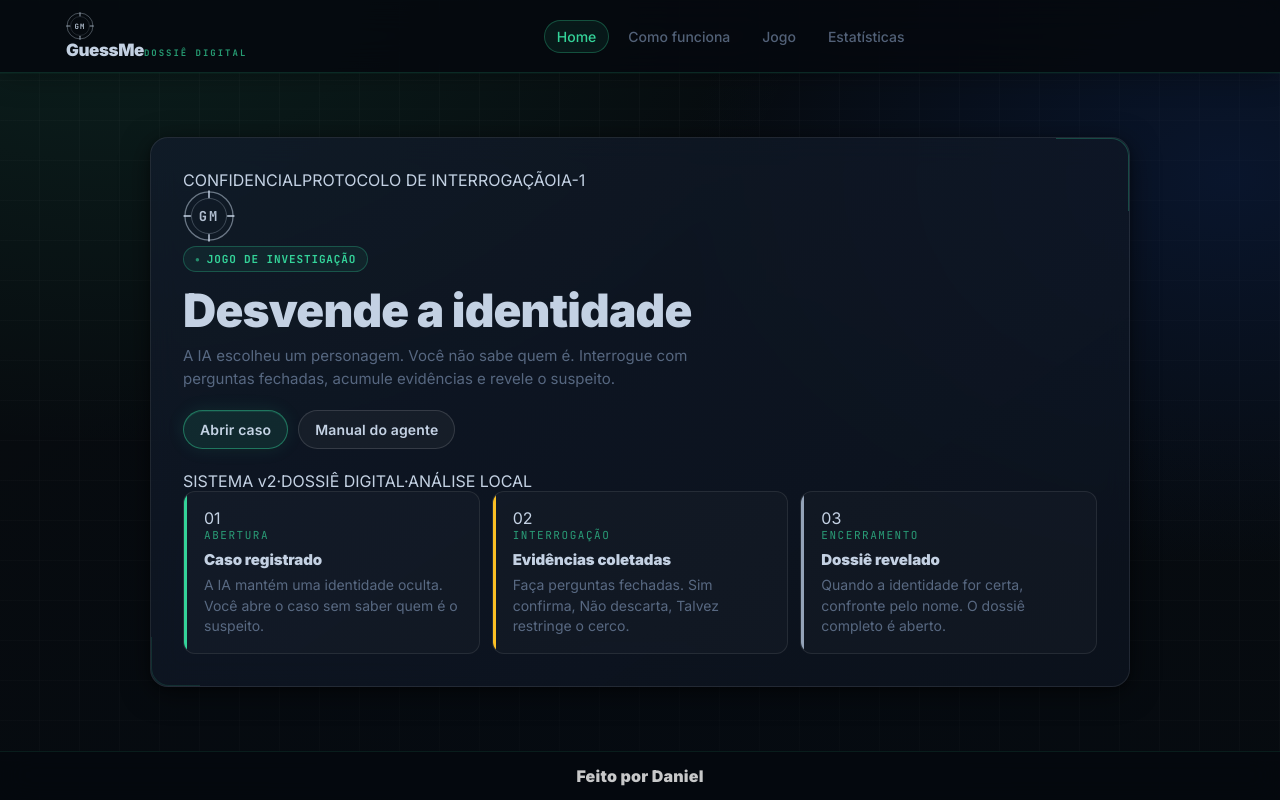
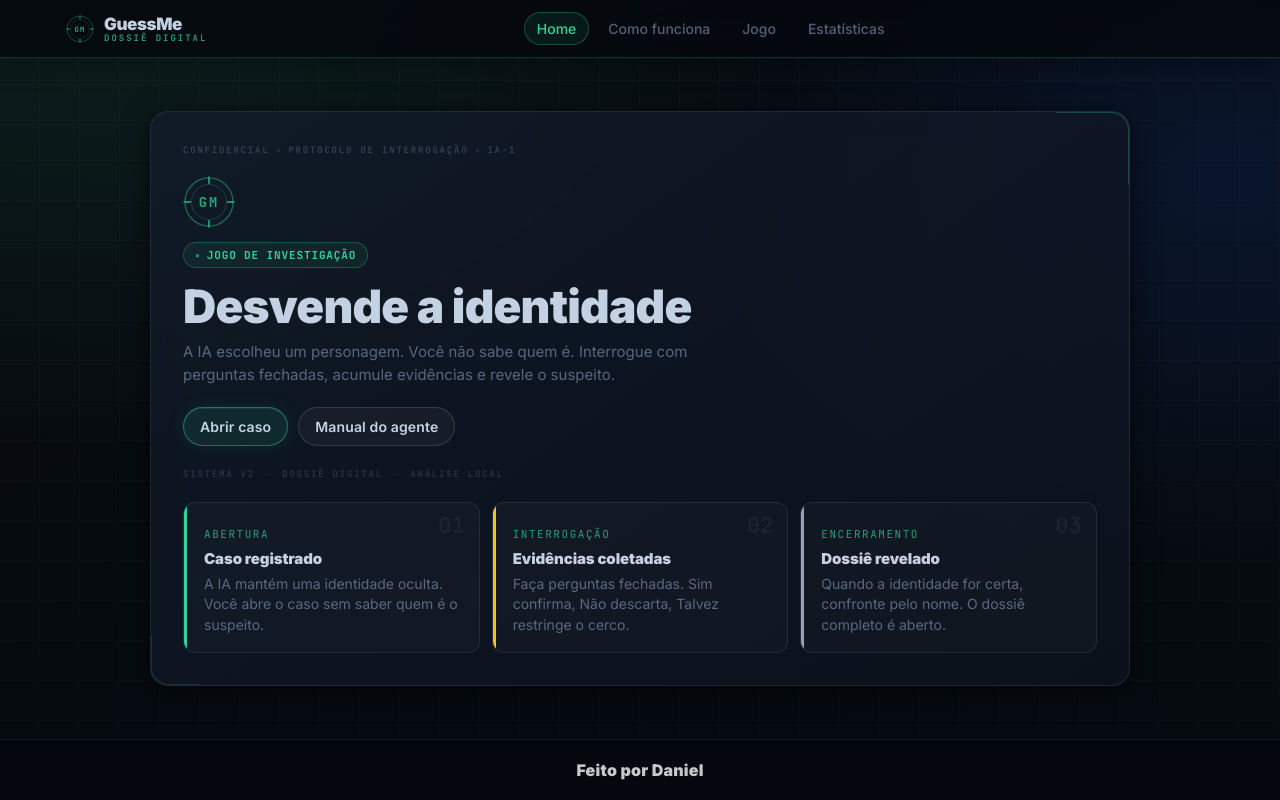
Before and after one commit to Daniel-Macedo-dev/GuessMe, a React (Vite) app in the folder guessme/: page / in a window 1280 px wide. Built offline with nearby package versions, Linux system fonts and the light colour scheme; no server answers.

Commit message:
feat(ui): add dossier visual signature CSS — brand mark, stamps, classification strips, terminal labels, and microinteractions

```diff
--- a/guessme/src/styles/index.css
+++ b/guessme/src/styles/index.css
@@ -2249,3 +2249,372 @@ a:focus-visible{
 @media (prefers-reduced-motion: reduce){
   .rankProgressFill, .achievementProgressFill{ transition: none; }
 }
+
+/* ══════════════════════════════════════════════════════════
+   VISUAL SIGNATURE — DOSSIER IDENTITY SYSTEM
+   ══════════════════════════════════════════════════════════ */
+
+/* ── Brand mark ── */
+.brandMark{
+  color: var(--accent);
+  display: block;
+  flex-shrink: 0;
+}
+
+/* Navbar: brand layout with mark icon */
+.brand{
+  display: flex;
+  flex-direction: row;
+  align-items: center;
+  gap: 10px;
+}
+.brandMarkIcon{
+  opacity: 0.88;
+  transition: opacity var(--t-fast);
+}
+.brand:hover .brandMarkIcon{ opacity: 1; }
+
+.brandText{
+  display: flex;
+  flex-direction: column;
+  gap: 0;
+}
+
+/* ── Case stamp primitive ── */
+.caseStamp{
+  display: inline-block;
+  font-family: var(--font-mono);
+  font-weight: 900;
+  letter-spacing: 0.18em;
+  text-transform: uppercase;
+  border: 1.5px solid;
+  border-radius: 3px;
+  line-height: 1;
+}
+
+.caseStamp--sm{ font-size: 9px;  padding: 2px 7px; }
+.caseStamp--md{ font-size: 11px; padding: 4px 10px; }
+.caseStamp--lg{ font-size: 14px; padding: 6px 16px; }
+
+.caseStamp--active{
+  color: var(--accent);
+  border-color: rgba(52,211,153,0.50);
+  background: rgba(52,211,153,0.07);
+  box-shadow: 0 0 14px rgba(52,211,153,0.14);
+  text-shadow: 0 0 12px rgba(52,211,153,0.35);
+}
+.caseStamp--closed{
+  color: var(--muted);
+  border-color: var(--border2);
+}
+.caseStamp--classified{
+  color: var(--accent-evidence);
+  border-color: rgba(251,191,36,0.44);
+  background: rgba(251,191,36,0.06);
+}
+.caseStamp--archived{
+  color: var(--mystery);
+  border-color: rgba(148,163,184,0.35);
+  background: rgba(148,163,184,0.05);
+}
+.caseStamp--intel{
+  color: var(--intel);
+  border-color: rgba(34,211,238,0.40);
+  background: rgba(34,211,238,0.05);
+}
+.caseStamp--pulse::before{
+  content: "● ";
+  font-size: 7px;
+  animation: pulse 2.4s ease-in-out infinite;
+}
+
+/* ── Dossier section header primitive ── */
+.dossierSectionHeader{
+  display: flex;
+  flex-direction: column;
+  gap: 4px;
+  margin-bottom: 14px;
+}
+.dossierSectionLabel{
+  font-family: var(--font-mono);
+  font-size: 10px;
+  font-weight: 900;
+  letter-spacing: 0.16em;
+  text-transform: uppercase;
+  color: var(--accent);
+  opacity: 0.72;
+}
+.dossierSectionTitle{
+  margin: 0;
+  font-size: 22px;
+  font-weight: 900;
+  letter-spacing: -0.2px;
+}
+.dossierSectionMeta{
+  margin: 0;
+  font-family: var(--font-mono);
+}
+
+/* ── Home hero: classification strip ── */
+.heroClassification{
+  display: flex;
+  align-items: center;
+  gap: 8px;
+  margin-bottom: 20px;
+  flex-wrap: wrap;
+}
+.heroClassLabel{
+  font-family: var(--font-mono);
+  font-size: 9px;
+  font-weight: 700;
+  letter-spacing: 0.20em;
+  text-transform: uppercase;
+  color: var(--muted-dim);
+  opacity: 0.75;
+}
+.heroClassDot{
+  width: 3px;
+  height: 3px;
+  border-radius: 50%;
+  background: var(--muted-dim);
+  opacity: 0.45;
+  flex-shrink: 0;
+}
+
+/* ── Home hero: seal ── */
+.heroSealRow{
+  margin-bottom: 14px;
+}
+.heroSealMark{
+  color: var(--accent);
+  opacity: 0.85;
+}
+
+/* ── Home hero: metadata strip ── */
+.heroMeta{
+  display: flex;
+  align-items: center;
+  gap: 10px;
+  margin-top: 18px;
+  margin-bottom: 22px;
+  flex-wrap: wrap;
+}
+.heroMeta span{
+  font-family: var(--font-mono);
+  font-size: 9px;
+  font-weight: 700;
+  letter-spacing: 0.20em;
+  text-transform: uppercase;
+  color: var(--muted-dim);
+  opacity: 0.55;
+}
+.heroMetaDot{
+  opacity: 0.35 !important;
+}
+
+/* ── Home: protocol cards ── */
+.heroProtocolCard{
+  position: relative;
+  padding-top: 24px;
+}
+.heroProtocolNum{
+  position: absolute;
+  top: 12px;
+  right: 14px;
+  font-family: var(--font-mono);
+  font-size: 22px;
+  font-weight: 900;
+  color: var(--muted-dim);
+  opacity: 0.22;
+  line-height: 1;
+  pointer-events: none;
+  user-select: none;
+}
+
+/* ── HowItWorks: protocol header ── */
+.protocolHeader{
+  margin-bottom: 6px;
+}
+.protocolClassLabel{
+  display: block;
+  font-family: var(--font-mono);
+  font-size: 9px;
+  font-weight: 700;
+  letter-spacing: 0.20em;
+  text-transform: uppercase;
+  color: var(--muted-dim);
+  opacity: 0.65;
+  margin-bottom: 8px;
+}
+
+/* ── Game desk: transcript label ── */
+.transcriptLabel{
+  display: flex;
+  align-items: center;
+  gap: 10px;
+  margin: 0 0 8px;
+}
+.transcriptLabelText{
+  font-family: var(--font-mono);
+  font-size: 9px;
+  font-weight: 900;
+  letter-spacing: 0.18em;
+  text-transform: uppercase;
+  color: var(--muted-dim);
+  opacity: 0.65;
+  white-space: nowrap;
+  flex-shrink: 0;
+}
+.transcriptLabelLine{
+  flex: 1;
+  height: 1px;
+  background: linear-gradient(90deg, var(--border) 0%, transparent 100%);
+}
+
+/* ── Game desk: query section labels ── */
+.querySection{
+  margin-top: 8px;
+}
+.queryLabel{
+  display: block;
+  font-family: var(--font-mono);
+  font-size: 9px;
+  font-weight: 900;
+  letter-spacing: 0.18em;
+  text-transform: uppercase;
+  color: var(--muted-dim);
+  opacity: 0.60;
+  margin-bottom: 6px;
+}
+.queryInputSection{
+  margin-top: 4px;
+}
+.queryInputLabel{
+  margin-bottom: 4px;
+}
+
+/* ── Stats: intelligence report classification ── */
+.statsReportClass{
+  display: block;
+  font-family: var(--font-mono);
+  font-size: 9px;
+  font-weight: 700;
+  letter-spacing: 0.20em;
+  text-transform: uppercase;
+  color: var(--muted-dim);
+  opacity: 0.55;
+  margin-bottom: 10px;
+}
+
+/* ── Improved panel hover ── */
+.panel{
+  transition: box-shadow var(--t-base);
+}
+
+/* ── Improved card hover lift ── */
+.card:hover{
+  transform: translateY(-1px);
+  box-shadow: 0 8px 32px rgba(0,0,0,0.40);
+}
+.card{ transition: background var(--t-base), border-color var(--t-base), transform var(--t-base), box-shadow var(--t-base); }
+
+/* ── Better button glow on hover ── */
+.btn-primary:hover{
+  box-shadow: 0 0 26px rgba(52,211,153,0.22), inset 0 1px 0 rgba(52,211,153,0.18);
+}
+
+/* ── Chip hover glow ── */
+.chip:hover{
+  box-shadow: 0 0 14px rgba(52,211,153,0.10);
+}
+
+/* ── Navbar bottom border enhancement ── */
+.topbar{
+  border-bottom-width: 1px;
+  border-bottom-color: rgba(52,211,153,0.20);
+}
+
+/* ── Footer dossier mark ── */
+.footerBar{
+  display: flex;
+  align-items: center;
+  justify-content: center;
+  gap: 16px;
+}
+.footerRef{
+  font-family: var(--font-mono);
+  font-size: 9px;
+  font-weight: 700;
+  letter-spacing: 0.14em;
+  text-transform: uppercase;
+  color: var(--muted-dim);
+  opacity: 0.40;
+}
+
+/* ── Improved focus ring across all interactive ── */
+.btn:focus-visible,
+.chip:focus-visible,
+.navLink:focus-visible,
+a:focus-visible,
+.input:focus-visible{
+  outline: none;
+  box-shadow: 0 0 0 2px rgba(52,211,153,0.20), 0 0 0 4px rgba(52,211,153,0.10);
+  border-color: var(--border-glow);
+}
+
+/* ── Evidence notebook dossier pin feel ── */
+.notebook{
+  border-left: 2px solid rgba(52,211,153,0.14);
+}
+
+/* ── Stats panel top indicator ── */
+.statsPanel::before{
+  content: '';
+  display: block;
+  width: 28px;
+  height: 2px;
+  background: var(--accent);
+  opacity: 0.40;
+  margin-bottom: 10px;
+  border-radius: 999px;
+}
+
+/* ── History card hover ── */
+.historyCard:hover{
+  transform: translateY(-1px);
+}
+.historyCard{ transition: background var(--t-base), border-color var(--t-base), transform var(--t-base); }
+
+/* ── Dossier scan line texture for chat/terminal panels ── */
+.chatScroll{
+  background-image:
+    var(--surface-chat),
+    repeating-linear-gradient(0deg, transparent 0px, transparent 22px, rgba(52,211,153,0.018) 22px, rgba(52,211,153,0.018) 23px);
+  background-blend-mode: normal;
+}
+
+/* ── Responsive new classes ── */
+@media (max-width: 640px){
+  .heroClassification{ gap: 6px; }
+  .heroSealMark{ opacity: 0.75; }
+  .heroMeta{ gap: 8px; }
+  .transcriptLabel{ margin-bottom: 6px; }
+  .statsReportClass{ font-size: 8px; }
+}
+@media (max-width: 480px){
+  .brandMarkIcon{ display: none; }
+  .heroSealRow{ margin-bottom: 10px; }
+  .heroProtocolNum{ font-size: 18px; }
+  .queryLabel{ font-size: 8px; }
+  .protocolClassLabel{ font-size: 8px; }
+  .footerRef{ display: none; }
+}
+@media (max-width: 360px){
+  .heroClassification{ display: none; }
+  .heroMeta{ display: none; }
+}
+@media (prefers-reduced-motion: reduce){
+  .card, .historyCard{ transform: none !important; transition: background var(--t-base), border-color var(--t-base) !important; }
+  .btn-primary:hover{ box-shadow: none; }
+  .caseStamp--pulse::before{ animation: none; }
+}
```
